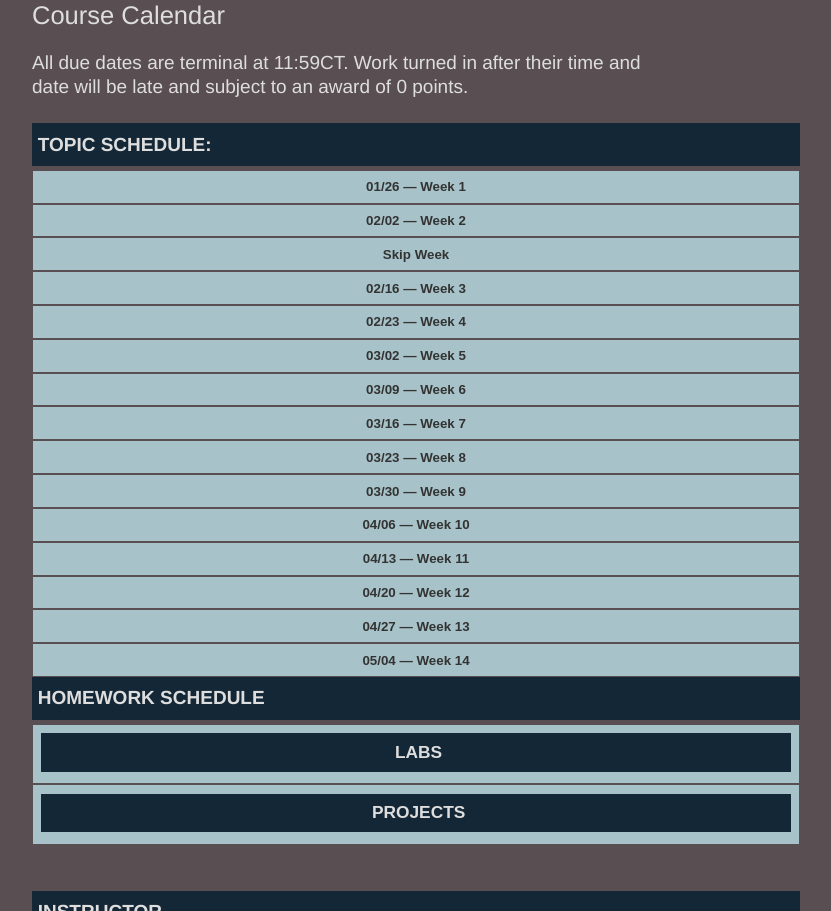
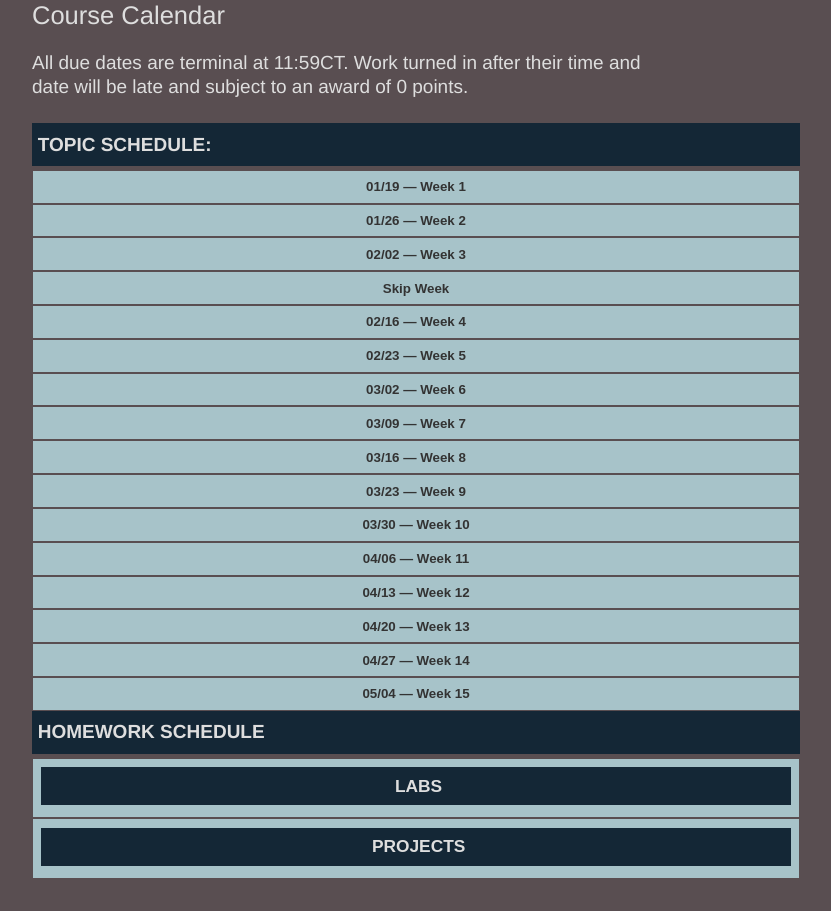
Before and after one commit to dkriegls/itmd-361-spring2021, a plain HTML site: page index.html in a window 1280 px wide. Shown: the part 340-1251 px from the top of the page, without its empty margins (224-1055 px from the left). Drawn offline with nearby package versions, Linux system fonts and the light colour scheme.

Commit message:
Updating class dates

```diff
--- a/index.html
+++ b/index.html
@@ -40,7 +40,7 @@
         <section class="topics">
           <h3>Topic Schedule&#58;</h3>
           <div id="class_schedule">
-            <button class="accordion"><!--UPDATE-->01/26 &#8212; Week 1</button>
+            <button class="accordion"><!--UPDATE-->01/19 &#8212; Week 1</button>
             <div class="panel">
               <h4 class="topic">Introduction</h4>
               <ol>
@@ -53,7 +53,7 @@
                 <li>Get familiar with Mozilla Developer Network <a href="links.html">Links</a></li>
               </ol>
             </div>
-            <button class="accordion"><!--UPDATE-->02/02 &#8212; Week 2</button>
+            <button class="accordion"><!--UPDATE-->01/26 &#8212; Week 2</button>
             <div class="panel">
               <h4 Class="topic">Intro to Technologies</h4>
               <ol>
@@ -65,11 +65,8 @@
                 </li>
               </ol>
             </div>
-            <button class="accordion"><!--UPDATE-->Skip Week</button>
-            <div class="panel">
-              <h4 Class="topic">Class Holiday</h4>
-            </div>
-            <button class="accordion"><!--UPDATE-->02/16 &#8212; Week 3</button>
+
+            <button class="accordion"><!--UPDATE-->02/02 &#8212; Week 3</button>
             <div class="panel">
               <h4 Class="topic">HTML Basics</h4>
               <ol class="alignleft">
@@ -79,7 +76,11 @@
                 <li>Marcotte, &#x201c;<a href="http://alistapart.com/article/responsive-web-design">Responisve Web Design</a>&#x201d;</li>
               </ol>
             </div>
-            <button class="accordion"><!--UPDATE-->02/23 &#8212; Week 4</button>
+            <button class="accordion"><!--UPDATE-->Skip Week</button>
+            <div class="panel">
+              <h4 Class="topic">Class Holiday</h4>
+            </div>
+            <button class="accordion"><!--UPDATE-->02/16 &#8212; Week 4</button>
             <div class="panel">
               <h4 Class="topic">HTML Forms</h4>
               <ol class="alignleft">
@@ -97,7 +98,7 @@
                 </li>
               </ol>
             </div>
-            <button class="accordion"><!--UPDATE-->03/02 &#8212; Week 5</button>
+            <button class="accordion"><!--UPDATE-->02/23 &#8212; Week 5</button>
             <div class="panel">
               <h4 Class="topic">CSS Basics</h4>
               <ol class="alignleft">
@@ -106,7 +107,7 @@
                 <li>MDN: <a href="https://developer.mozilla.org/en-US/docs/Web/CSS/length">CSS Units of Measure: length</a></li>
               </ol>
             </div>
-            <button class="accordion"><!--UPDATE-->03/09 &#8212; Week 6</button>
+            <button class="accordion"><!--UPDATE-->03/02 &#8212; Week 6</button>
             <div class="panel">
               <h4 Class="topic">CSS Fonts and Floats</h4>
               <ol class="alignleft">
@@ -118,7 +119,7 @@
                 <li><a href="http://www.modularscale.com/">Modularscale.com</a></li>
               </ol>
             </div>
-            <button class="accordion"><!--UPDATE-->03/16 &#8212; Week 7</button>
+            <button class="accordion"><!--UPDATE-->03/09 &#8212; Week 7</button>
             <div class="panel">
               <h4 Class="topic">CSS Positions and Layouts</h4>
               <ol class="alignleft">
@@ -127,7 +128,7 @@
                 </li>
               </ol>
             </div>
-            <button class="accordion"><!--UPDATE-->03/23 &#8212; Week 8</button>
+            <button class="accordion"><!--UPDATE-->03/16 &#8212; Week 8</button>
             <div class="panel">
               <h4 Class="topic">CSS Layout Demo</h4>
               <ol class="alignleft">
@@ -135,11 +136,11 @@
                 <li>MDN: <a href="https://developer.mozilla.org/en-US/docs/Web/CSS/CSS_Flexible_Box_Layout/Basic_Concepts_of_Flexbox">Basic concepts of flexbox</a></li>
               </ol>
             </div>
-            <button class="accordion"><!--UPDATE-->03/30 &#8212; Week 9</button>
+            <button class="accordion"><!--UPDATE-->03/23 &#8212; Week 9</button>
             <div class="panel">
               <h4 Class="topic">CSS Animations, Responsive Design</h4>
             </div>
-            <button class="accordion"><!--UPDATE-->04/06 &#8212; Week 10</button>
+            <button class="accordion"><!--UPDATE-->03/30 &#8212; Week 10</button>
             <div class="panel">
               <h4 Class="topic">JavaScript Intro</h4>
               <ol class="alignleft">
@@ -149,7 +150,7 @@
                 <li>MDN: <a href="https://developer.mozilla.org/en-US/docs/Web/JavaScript/Reference">JavaScript Reference</a></li>
               </ol>
             </div>
-            <button class="accordion"><!--UPDATE-->04/13 &#8212; Week 11</button>
+            <button class="accordion"><!--UPDATE-->04/06 &#8212; Week 11</button>
             <div class="panel">
               <h4 Class="topic">JavaScript Programing Basics</h4>
               <ol class="alignleft">
@@ -159,7 +160,7 @@
                 <li>Brown, &#x201c;<a href="https://www.sitepoint.com/why-use-javascript-style-guide/">Why I Use a JavaScript Style Guide...</a>&#x201d;</li>
               </ol>
             </div>
-            <button class="accordion"><!--UPDATE-->04/20 &#8212; Week 12</button>
+            <button class="accordion"><!--UPDATE-->04/13 &#8212; Week 12</button>
             <div class="panel">
               <h4 Class="topic">Google API, Sliders</h4>
               <ol class="alignleft">
@@ -168,7 +169,7 @@
                 </li>
               </ol>
             </div>
-            <button class="accordion"><!--UPDATE-->04/27 &#8212; Week 13</button>
+            <button class="accordion"><!--UPDATE-->04/20 &#8212; Week 13</button>
             <div class="panel">
               <h4 Class="topic">Frameworks and SASS</h4>
               <ol class="alignleft">
@@ -181,9 +182,13 @@
                 <li>Traversy Media, &#x201c;<a href="https://www.youtube.com/watch?v=DEu5xYEZx18">Foundation Framework Crash Course</a>&#x201d;</li>
               </ol>
             </div>
-            <button class="accordion"><!--UPDATE-->05/04 &#8212; Week 14</button>
+            <button class="accordion"><!--UPDATE-->04/27 &#8212; Week 14</button>
             <div class="panel">
               <h4 Class="topic">Class Lab: Bring all your project questions</h4>
+            </div>
+            <button class="accordion"><!--UPDATE-->05/04 &#8212; Week 15</button>
+            <div class="panel">
+              <h4 Class="topic">AI: Bonus Lecture</h4>
             </div>
           </div>
         </section>
```
